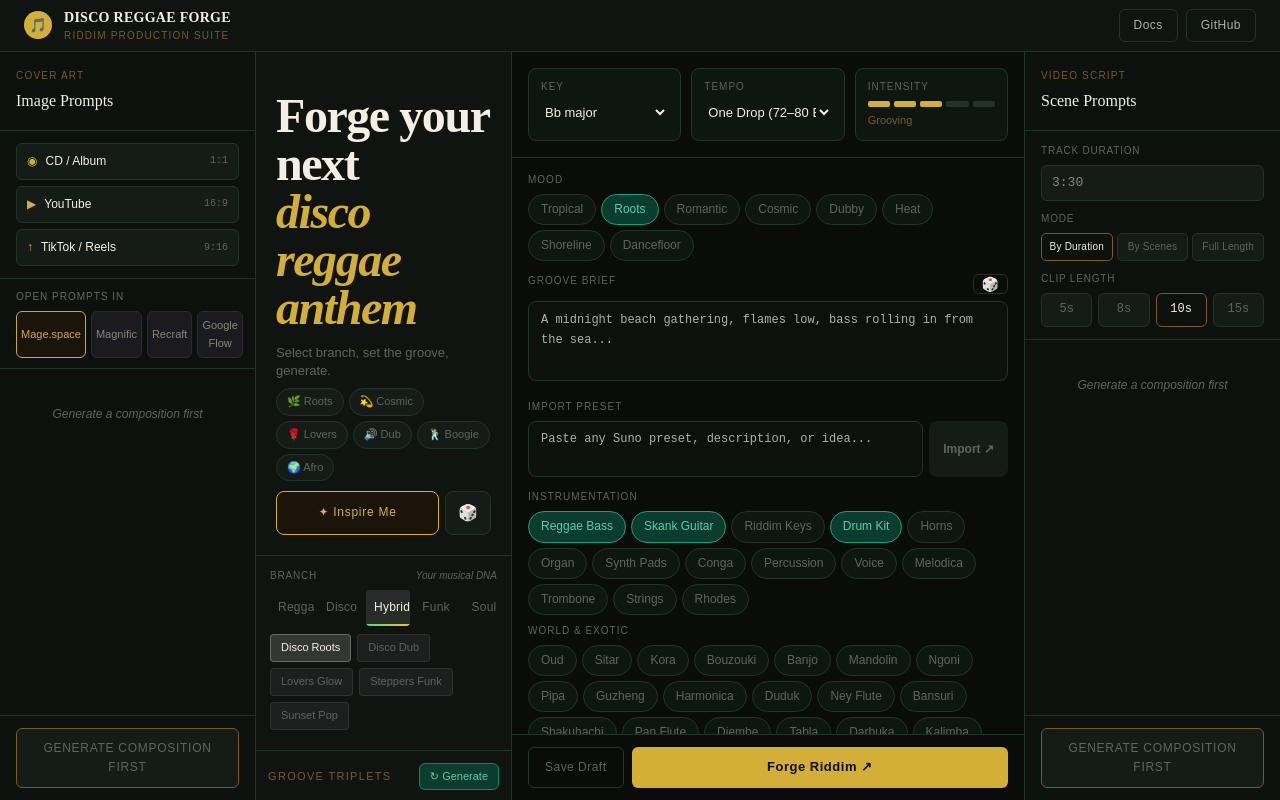
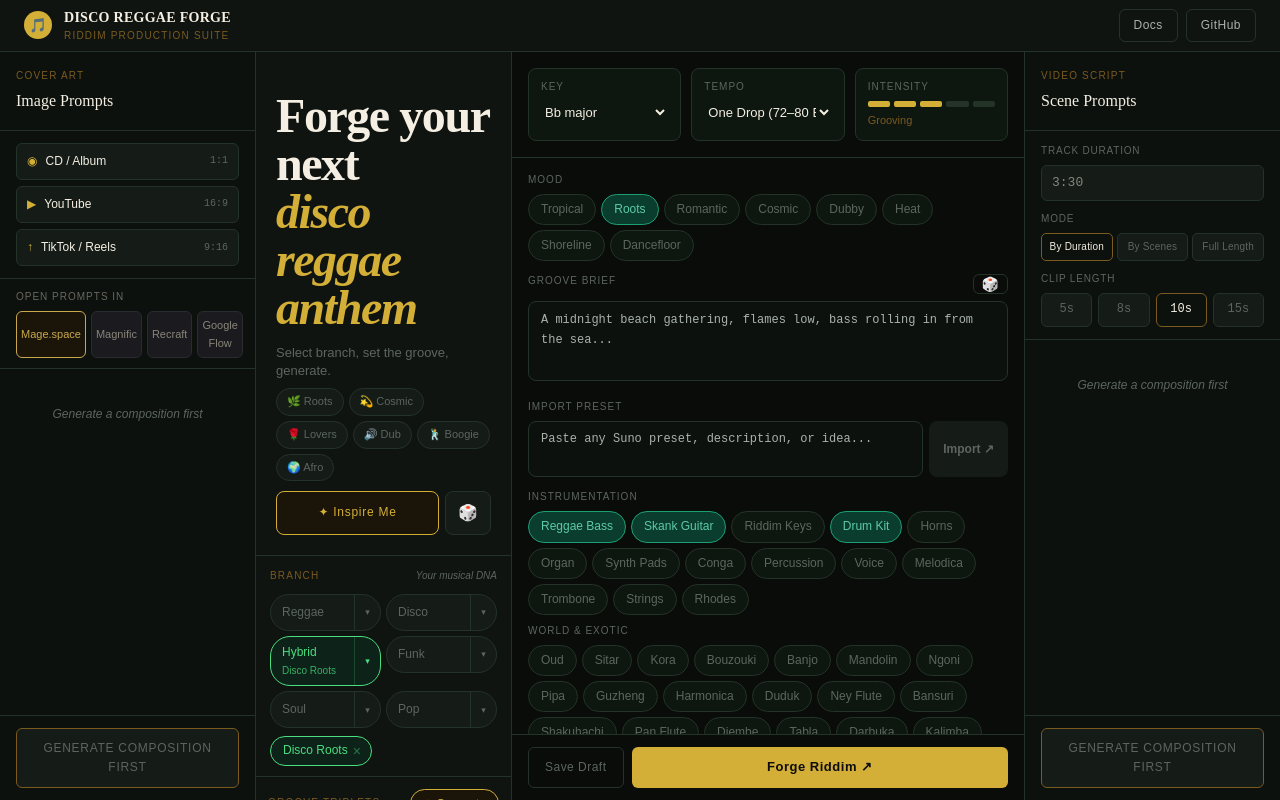
Before and after one commit to Alex-JBE/disco-reggae-forge, a Next.js app: page / in a window 1280 px wide. Built offline with nearby package versions, Linux system fonts and the light colour scheme.

Commit message:
feat: redesign BranchPanel with pill grid + dropdowns, update Triplets button

```diff
--- a/src/app/page.tsx
+++ b/src/app/page.tsx
@@ -540,21 +540,24 @@ export default function Home() {
             {/* TRIPLET GENERATOR */}
             <div style={{ padding: "0 12px" }}>
               <div style={{ display: "flex", alignItems: "center", justifyContent: "space-between", marginBottom: "8px" }}>
-                <div style={{ fontSize: "11px", letterSpacing: "0.12em", color: "var(--gold-dim)", textTransform: "uppercase" as const, fontWeight: 500 }}>
+                <div style={{ fontSize: "10px", letterSpacing: "0.12em", color: "var(--gold-dim)", textTransform: "uppercase" as const, fontWeight: 500 }}>
                   Groove Triplets
                 </div>
                 <button
                   onClick={() => generateTriplets(activeStyles[0])}
                   style={{
-                    fontSize: "11px", padding: "4px 10px", borderRadius: "6px",
-                    border: "1px solid var(--green)",
-                    background: "var(--green-deep)",
-                    color: "var(--green-light)",
+                    fontSize: "11px", padding: "5px 12px", borderRadius: "20px",
+                    border: "1px solid var(--gold)",
+                    background: "#1A1508",
+                    color: "var(--gold)",
                     cursor: "pointer",
-                    fontFamily: "'DM Sans', sans-serif", transition: "all 0.2s",
+                    fontFamily: "'DM Sans', sans-serif",
+                    fontWeight: 500,
+                    letterSpacing: "0.04em",
+                    transition: "all 0.2s",
                   }}
                 >
-                  ↻ Generate
+                  ✦ Generate
                 </button>
               </div>
 
--- a/src/components/BranchPanel.tsx
+++ b/src/components/BranchPanel.tsx
@@ -23,15 +23,28 @@ function persist(s: BranchState): void {
   } catch {}
 }
 
+function getAccentColor(accentColor: string): string {
+  return accentColor === 'gradient-hybrid' ? '#4ADE80' : accentColor
+}
+
+function getActiveBg(accentColor: string): string {
+  const c = accentColor
+  if (c === 'gradient-hybrid' || c === '#4ADE80') return '#0D2218'
+  if (c === '#FBBF24') return '#1A1508'
+  if (c === '#F97316') return '#1A1208'
+  if (c === '#EC4899') return '#1A0812'
+  if (c === '#A78BFA') return '#110F1A'
+  return '#0E1610'
+}
+
 export default function BranchPanel(props: BranchPanelProps) {
   const { disabled = false } = props
   const [state, setState] = useState<BranchState>(() => initStateFromProps(props))
   const { activeGenre, activeSubgenre } = state
-  const [hoveredGenre, setHoveredGenre] = useState<GenreId | null>(null)
-  const [hoveredSubgenre, setHoveredSubgenre] = useState<SubgenreId | null>(null)
-  const genreRefs = useRef<Array<HTMLButtonElement | null>>([])
-  const subgenreRefs = useRef<Array<HTMLButtonElement | null>>([])
+  const [openDropdown, setOpenDropdown] = useState<GenreId | null>(null)
+  const containerRef = useRef<HTMLDivElement>(null)
 
+  // Restore from localStorage on mount
   useEffect(() => {
     try {
       const raw = localStorage.getItem('drf.branch')
@@ -40,10 +53,7 @@ export default function BranchPanel(props: BranchPanelProps) {
       const genreValid = GENRE_ORDER.includes(parsed.genre as GenreId)
       const subgenreValid =
         genreValid && GENRES[parsed.genre as GenreId].subgenres.some((s) => s.id === parsed.subgenre)
-      if (!genreValid || !subgenreValid) {
-        localStorage.removeItem('drf.branch')
-        return
-      }
+      if (!genreValid || !subgenreValid) { localStorage.removeItem('drf.branch'); return }
       const storedGenre = parsed.genre as GenreId
       const storedSubgenre = parsed.subgenre as SubgenreId
       if (storedGenre !== state.activeGenre || storedSubgenre !== state.activeSubgenre) {
@@ -55,8 +65,21 @@ export default function BranchPanel(props: BranchPanelProps) {
   // eslint-disable-next-line react-hooks/exhaustive-deps
   }, [])
 
-  function handleGenreClick(genreId: GenreId): void {
-    if (disabled || genreId === activeGenre) return
+  // Close dropdown on outside click
+  useEffect(() => {
+    function handleClick(e: MouseEvent) {
+      if (containerRef.current && !containerRef.current.contains(e.target as Node)) {
+        setOpenDropdown(null)
+      }
+    }
+    document.addEventListener('mousedown', handleClick)
+    return () => document.removeEventListener('mousedown', handleClick)
+  }, [])
+
+  function selectGenre(genreId: GenreId): void {
+    if (disabled) return
+    setOpenDropdown(null)
+    if (genreId === activeGenre) return
     const newSubgenre = GENRES[genreId].subgenres[0].id
     const next: BranchState = { activeGenre: genreId, activeSubgenre: newSubgenre }
     setState(next)
@@ -64,143 +87,169 @@ export default function BranchPanel(props: BranchPanelProps) {
     props.onChange({ genre: genreId, subgenre: newSubgenre })
   }
 
-  function handleSubgenreClick(subgenreId: SubgenreId): void {
-    if (disabled || subgenreId === activeSubgenre) return
-    const next: BranchState = { activeGenre, activeSubgenre: subgenreId }
+  function selectSubgenre(genreId: GenreId, subgenreId: SubgenreId): void {
+    if (disabled) return
+    setOpenDropdown(null)
+    const next: BranchState = { activeGenre: genreId, activeSubgenre: subgenreId }
     setState(next)
     persist(next)
-    props.onChange({ genre: activeGenre, subgenre: subgenreId })
-  }
-
-  function navigateGenre(currentIndex: number, delta: number): void {
-    if (disabled) return
-    const next = (currentIndex + delta + GENRE_ORDER.length) % GENRE_ORDER.length
-    handleGenreClick(GENRE_ORDER[next])
-    genreRefs.current[next]?.focus()
-  }
-
-  function navigateSubgenre(currentIndex: number, delta: number): void {
-    if (disabled) return
-    const subs = GENRES[activeGenre].subgenres
-    const next = (currentIndex + delta + subs.length) % subs.length
-    handleSubgenreClick(subs[next].id)
-    subgenreRefs.current[next]?.focus()
+    props.onChange({ genre: genreId, subgenre: subgenreId })
   }
 
   const activeGenreData = GENRES[activeGenre]
+  const activeSubgenreData = activeGenreData.subgenres.find((s) => s.id === activeSubgenre)!
+  const accentActive = getAccentColor(activeGenreData.accentColor)
+  const bgActive = getActiveBg(activeGenreData.accentColor)
 
   return (
-    <section aria-label="Branch" style={{ padding: '12px 14px', marginBottom: '8px' }}>
-      <div style={{ display: 'flex', justifyContent: 'space-between', alignItems: 'center', marginBottom: '6px' }}>
-        <span style={{ fontSize: '10px', letterSpacing: '0.08em', color: 'var(--text-muted)', textTransform: 'uppercase', fontWeight: 500, fontFamily: "'DM Sans', sans-serif" }}>BRANCH</span>
-        <span style={{ fontSize: '10px', color: 'var(--text-muted)', fontStyle: 'italic', fontFamily: "'DM Sans', sans-serif" }}>Your musical DNA</span>
+    <section ref={containerRef} style={{ padding: '12px 14px 4px' }}>
+      {/* Header */}
+      <div style={{ display: 'flex', justifyContent: 'space-between', alignItems: 'center', marginBottom: '10px' }}>
+        <span style={{
+          fontSize: '10px', letterSpacing: '0.12em', color: 'var(--gold-dim)',
+          textTransform: 'uppercase' as const, fontWeight: 500, fontFamily: "'DM Sans', sans-serif",
+        }}>
+          BRANCH
+        </span>
+        <span style={{ fontSize: '10px', color: 'var(--text-muted)', fontStyle: 'italic', fontFamily: "'DM Sans', sans-serif" }}>
+          Your musical DNA
+        </span>
       </div>
 
-      {/* Genre row */}
-      <div role="radiogroup" aria-label="Genre" style={{ display: 'flex', gap: '4px', height: '36px' }}>
-        {GENRE_ORDER.map((genreId, i) => {
+      {/* 2-column genre grid */}
+      <div style={{ display: 'grid', gridTemplateColumns: '1fr 1fr', gap: '5px' }}>
+        {GENRE_ORDER.map((genreId) => {
           const genre = GENRES[genreId]
           const isSelected = genreId === activeGenre
-          const accentBg =
-            genre.accentColor === 'gradient-hybrid'
-              ? 'linear-gradient(90deg, #4ADE80 0%, #FBBF24 100%)'
-              : genre.accentColor
+          const isOpen = openDropdown === genreId
+          const accent = getAccentColor(genre.accentColor)
+          const bg = getActiveBg(genre.accentColor)
+
           return (
-            <button
-              key={genreId}
-              ref={(el) => { genreRefs.current[i] = el }}
-              role="radio"
-              aria-checked={isSelected}
-              aria-label={`${genre.label} genre`}
-              tabIndex={isSelected ? 0 : -1}
-              onClick={() => handleGenreClick(genreId)}
-              onMouseEnter={() => !disabled && setHoveredGenre(genreId)}
-              onMouseLeave={() => setHoveredGenre(null)}
-              onKeyDown={(e) => {
-                if (e.key === 'ArrowRight' || e.key === 'ArrowDown') { e.preventDefault(); navigateGenre(i, +1) }
-                else if (e.key === 'ArrowLeft' || e.key === 'ArrowUp') { e.preventDefault(); navigateGenre(i, -1) }
-              }}
-              style={{
-                position: 'relative', flex: '1 1 0', minWidth: '44px', height: '36px',
-                fontSize: '12px', fontWeight: 500, letterSpacing: '0.02em',
-                borderRadius: '4px', padding: '0 8px', border: 'none',
-                background: isSelected
-                  ? 'rgba(255,255,255,0.10)'
-                  : hoveredGenre === genreId
-                  ? 'rgba(255,255,255,0.05)'
-                  : 'transparent',
-                color: isSelected || hoveredGenre === genreId ? 'var(--text-primary)' : 'var(--text-muted)',
-                cursor: disabled ? 'not-allowed' : 'pointer',
-                fontFamily: "'DM Sans', sans-serif",
-                transition: 'background-color 100ms ease, color 100ms ease',
+            <div key={genreId} style={{ position: 'relative' }}>
+              {/* Pill */}
+              <div style={{
+                display: 'flex',
+                borderRadius: '20px',
+                border: `1px solid ${isSelected ? accent : 'var(--border)'}`,
+                background: isSelected ? bg : 'var(--bg-card)',
                 overflow: 'hidden',
-              }}
-            >
-              {genre.label}
-              {isSelected && (
-                <span
-                  aria-hidden="true"
+                transition: 'border-color 0.15s, background 0.15s',
+              }}>
+                {/* Genre body button */}
+                <button
+                  onClick={() => selectGenre(genreId)}
                   style={{
-                    position: 'absolute', bottom: 0, left: 0, right: 0,
-                    height: '2px', background: accentBg, borderRadius: '0 0 2px 2px',
+                    flex: 1, minWidth: 0,
+                    padding: isSelected ? '6px 4px 6px 11px' : '8px 4px 8px 11px',
+                    background: 'transparent', border: 'none',
+                    color: isSelected ? accent : 'var(--text-muted)',
+                    cursor: disabled ? 'not-allowed' : 'pointer',
+                    textAlign: 'left' as const,
+                    fontFamily: "'DM Sans', sans-serif",
+                    transition: 'color 0.15s',
                   }}
-                />
+                >
+                  <div style={{ fontSize: '12px', fontWeight: isSelected ? 500 : 400, whiteSpace: 'nowrap' as const, overflow: 'hidden', textOverflow: 'ellipsis' }}>
+                    {genre.label}
+                  </div>
+                  {isSelected && (
+                    <div style={{
+                      fontSize: '10px', opacity: 0.75, marginTop: '1px',
+                      whiteSpace: 'nowrap' as const, overflow: 'hidden', textOverflow: 'ellipsis',
+                    }}>
+                      {activeSubgenreData.label}
+                    </div>
+                  )}
+                </button>
+
+                {/* Dropdown arrow */}
+                <button
+                  onClick={() => !disabled && setOpenDropdown(isOpen ? null : genreId)}
+                  style={{
+                    width: '26px', flexShrink: 0,
+                    background: 'transparent', border: 'none',
+                    borderLeft: `1px solid ${isSelected ? `${accent}33` : 'var(--border)'}`,
+                    color: isSelected ? accent : 'var(--text-muted)',
+                    cursor: disabled ? 'not-allowed' : 'pointer',
+                    fontSize: '9px',
+                    display: 'flex', alignItems: 'center', justifyContent: 'center',
+                    transition: 'transform 0.15s',
+                    transform: isOpen ? 'rotate(180deg)' : 'none',
+                  }}
+                >
+                  ▾
+                </button>
+              </div>
+
+              {/* Subgenre dropdown */}
+              {isOpen && (
+                <div style={{
+                  position: 'absolute', top: 'calc(100% + 4px)', left: 0, right: 0,
+                  background: 'var(--bg-panel)',
+                  border: '1px solid var(--border)',
+                  borderRadius: '10px',
+                  zIndex: 100,
+                  overflow: 'hidden',
+                  boxShadow: '0 6px 20px rgba(0,0,0,0.5)',
+                }}>
+                  {genre.subgenres.map((sub, idx) => {
+                    const subActive = sub.id === activeSubgenre && genreId === activeGenre
+                    return (
+                      <button
+                        key={sub.id}
+                        onClick={() => selectSubgenre(genreId, sub.id)}
+                        style={{
+                          display: 'block', width: '100%', textAlign: 'left' as const,
+                          padding: '8px 13px',
+                          background: subActive ? bg : 'transparent',
+                          border: 'none',
+                          borderBottom: idx < genre.subgenres.length - 1 ? '1px solid var(--border)' : 'none',
+                          color: subActive ? accent : 'var(--text-muted)',
+                          fontSize: '12px', cursor: 'pointer',
+                          fontFamily: "'DM Sans', sans-serif",
+                          fontWeight: subActive ? 500 : 400,
+                          transition: 'background 0.1s, color 0.1s',
+                        }}
+                        onMouseEnter={e => {
+                          if (!subActive) {
+                            e.currentTarget.style.background = 'rgba(255,255,255,0.05)'
+                            e.currentTarget.style.color = 'var(--text-primary)'
+                          }
+                        }}
+                        onMouseLeave={e => {
+                          if (!subActive) {
+                            e.currentTarget.style.background = 'transparent'
+                            e.currentTarget.style.color = 'var(--text-muted)'
+                          }
+                        }}
+                      >
+                        {sub.label}
+                      </button>
+                    )
+                  })}
+                </div>
               )}
-            </button>
+            </div>
           )
         })}
       </div>
 
-      {/* Subgenre row */}
-      <div role="radiogroup" aria-label="Subgenre" aria-live="polite" style={{ display: 'flex', gap: '6px', flexWrap: 'wrap', marginTop: '8px' }}>
-        {activeGenreData.subgenres.map((sub, i) => {
-          const isSelected = sub.id === activeSubgenre
-          return (
-            <div key={sub.id} style={{ position: 'relative' }}>
-              <button
-                ref={(el) => { subgenreRefs.current[i] = el }}
-                role="radio"
-                aria-checked={isSelected}
-                aria-describedby={`${sub.id}-tip`}
-                tabIndex={isSelected ? 0 : -1}
-                onClick={() => handleSubgenreClick(sub.id)}
-                onMouseEnter={() => !disabled && setHoveredSubgenre(sub.id)}
-                onMouseLeave={() => setHoveredSubgenre(null)}
-                onKeyDown={(e) => {
-                  if (e.key === 'ArrowRight' || e.key === 'ArrowDown') { e.preventDefault(); navigateSubgenre(i, +1) }
-                  else if (e.key === 'ArrowLeft' || e.key === 'ArrowUp') { e.preventDefault(); navigateSubgenre(i, -1) }
-                }}
-                style={{
-                  height: '28px', padding: '4px 10px', fontSize: '11px', fontWeight: 400,
-                  borderRadius: '4px',
-                  border: isSelected ? '1px solid rgba(255,255,255,0.25)' : '1px solid rgba(255,255,255,0.08)',
-                  background: isSelected ? 'rgba(255,255,255,0.15)' : 'rgba(255,255,255,0.05)',
-                  color: isSelected ? 'var(--text-primary)' : 'var(--text-muted)',
-                  cursor: disabled ? 'not-allowed' : 'pointer',
-                  fontFamily: "'DM Sans', sans-serif",
-                  whiteSpace: 'nowrap',
-                  transition: 'background-color 100ms ease, color 100ms ease, border-color 100ms ease',
-                }}
-              >
-                {sub.label}
-              </button>
-              <span
-                id={`${sub.id}-tip`}
-                role="tooltip"
-                style={{
-                  display: hoveredSubgenre === sub.id ? 'block' : 'none',
-                  position: 'absolute', bottom: 'calc(100% + 6px)', left: '50%',
-                  transform: 'translateX(-50%)', width: 'max-content', maxWidth: '220px',
-                  fontSize: '11px', lineHeight: 1.4, color: '#D1D5DB', background: '#1F2937',
-                  border: '1px solid rgba(255,255,255,0.10)', borderRadius: '4px',
-                  padding: '6px 10px', whiteSpace: 'normal', zIndex: 100, pointerEvents: 'none',
-                }}
-              >
-                {sub.tooltip}
-              </span>
-            </div>
-          )
-        })}
+      {/* Selected tag */}
+      <div style={{ padding: '8px 0 6px', display: 'flex', gap: '5px', flexWrap: 'wrap' as const }}>
+        <div style={{
+          display: 'inline-flex', alignItems: 'center', gap: '5px',
+          fontSize: '12px', padding: '4px 10px 4px 12px',
+          borderRadius: '20px',
+          border: `1px solid ${accentActive}`,
+          background: bgActive,
+          color: accentActive,
+          fontFamily: "'DM Sans', sans-serif",
+          fontWeight: 500,
+        }}>
+          <span>{activeSubgenreData.fullLabel}</span>
+          <span style={{ opacity: 0.45, fontSize: '14px', lineHeight: '1', userSelect: 'none' as const }}>×</span>
+        </div>
       </div>
     </section>
   )
```
